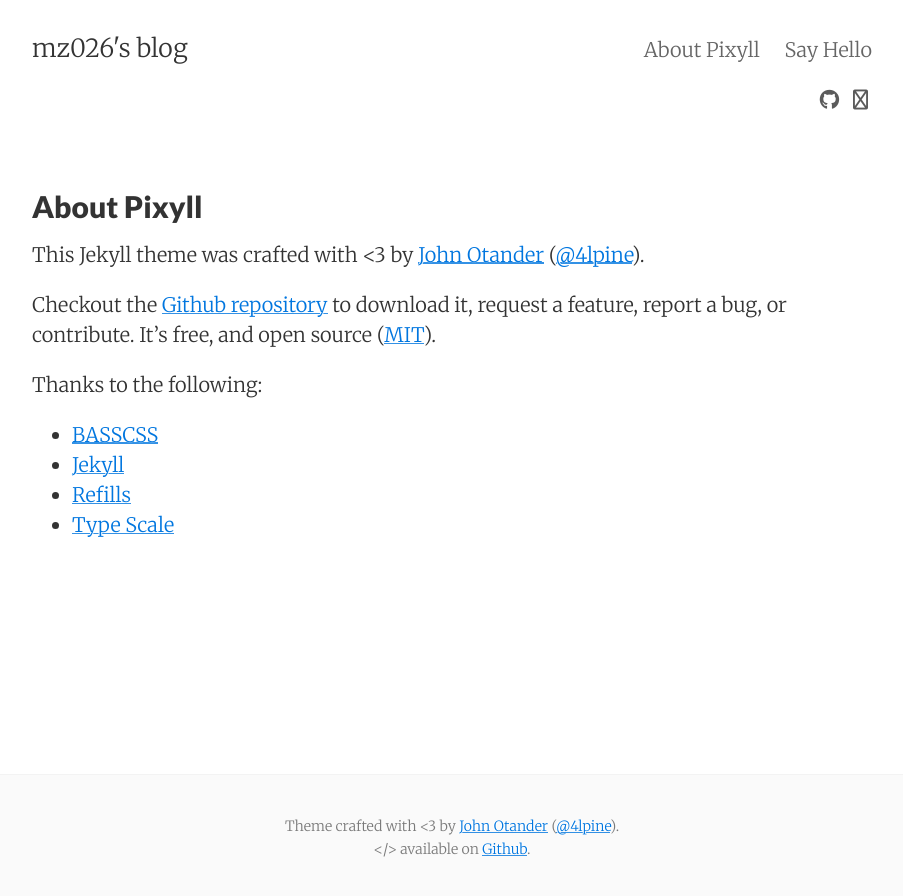
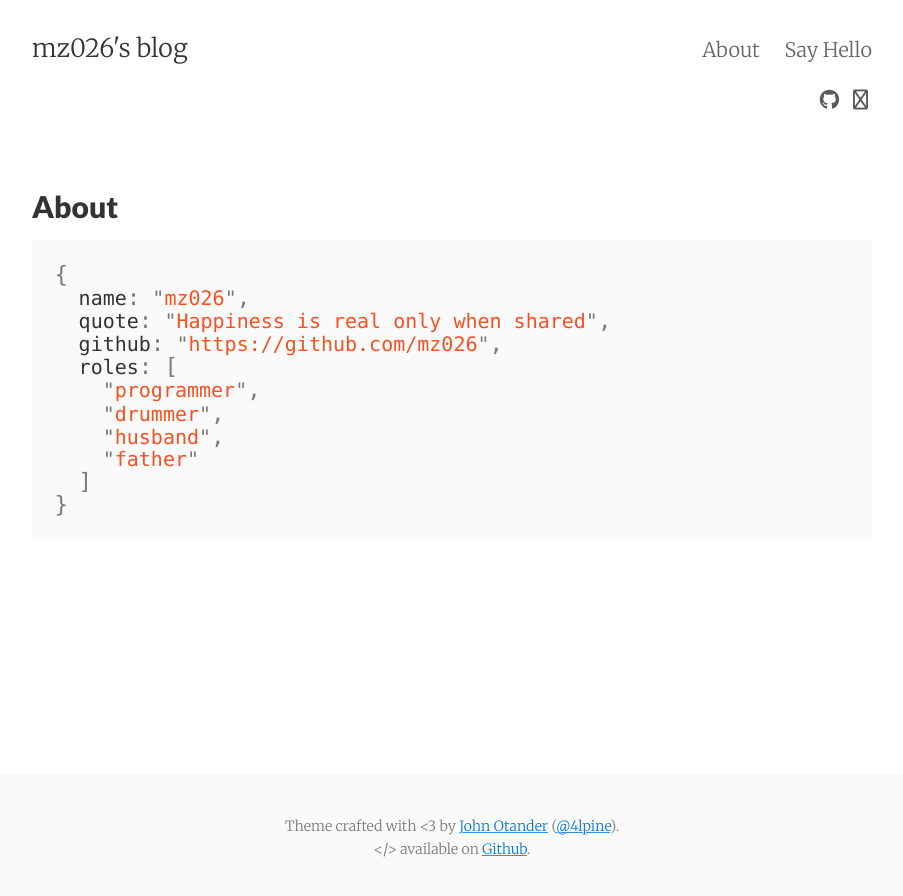
Before and after one commit to betazk/mz026.github.io, a Jekyll site: the page built from about.md, in a window 1280 px wide. Shown: the top 896 px of the page, without its empty margins (188-1091 px from the left). Built offline with Jekyll 4.4.1, drawn with Linux system fonts in a browser that asks for light colours; nearby versions of some CDN libraries.

Commit message:
add about page

````diff
--- a/about.md
+++ b/about.md
@@ -1,20 +1,20 @@
 ---
 layout: page
-title: About Pixyll
-permalink: /about/
+title: About
+permalink: /about
 tags: about
 ---
 
-This Jekyll theme was crafted with <3 by [John Otander](http://johnotander.com)
-([@4lpine](https://twitter.com/4lpine)).
-
-Checkout the [Github repository](https://github.com/johnotander/pixyll) to download it,
-request a feature, report a bug, or contribute. It's free, and open source
-([MIT](http://opensource.org/licenses/MIT)).
-
-Thanks to the following:
-
-* [BASSCSS](http://basscss.com)
-* [Jekyll](http://jekyllrb.com)
-* [Refills](http://refills.bourbon.io/)
-* [Type Scale](http://type-scale.com/)
+```javascript
+{
+  name: "mz026",
+  quote: "Happiness is real only when shared",
+  github: "https://github.com/mz026",
+  roles: [
+    "programmer",
+    "drummer",
+    "husband",
+    "father"
+  ]
+}
+```
````
